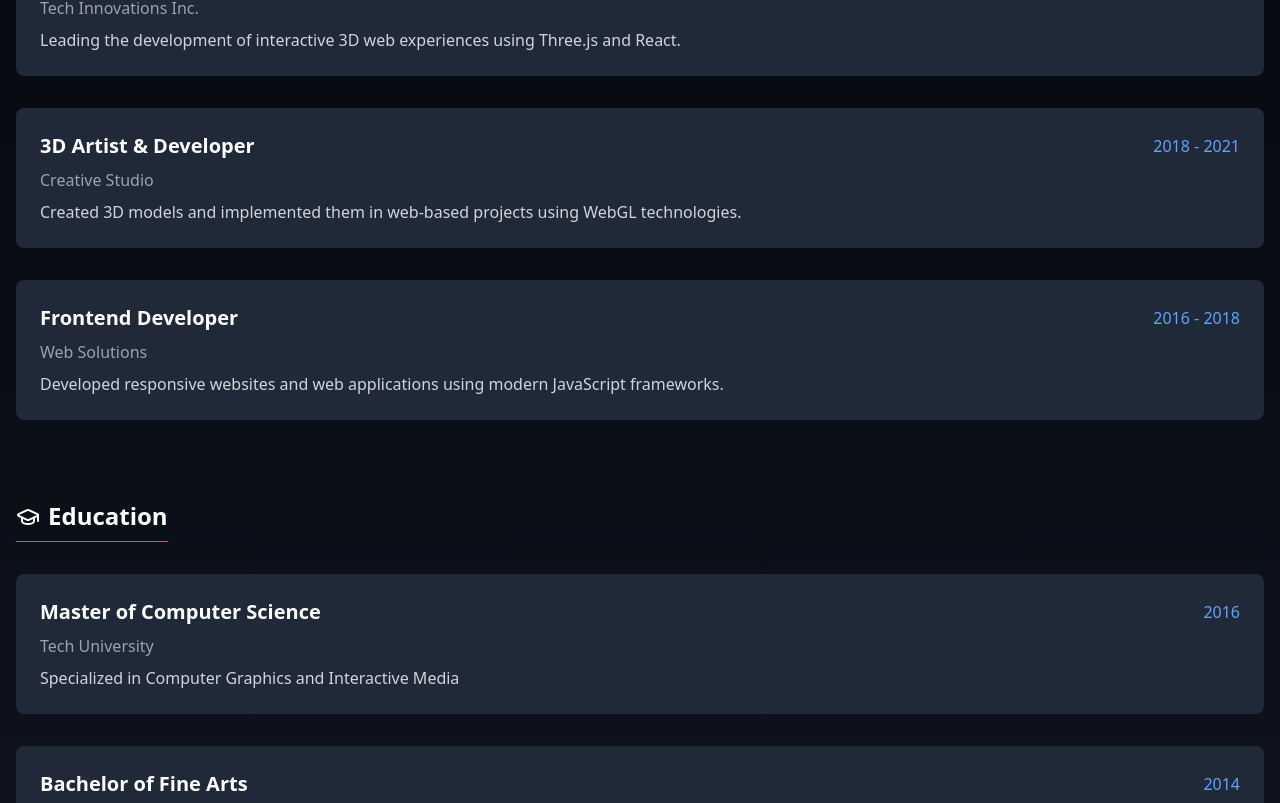
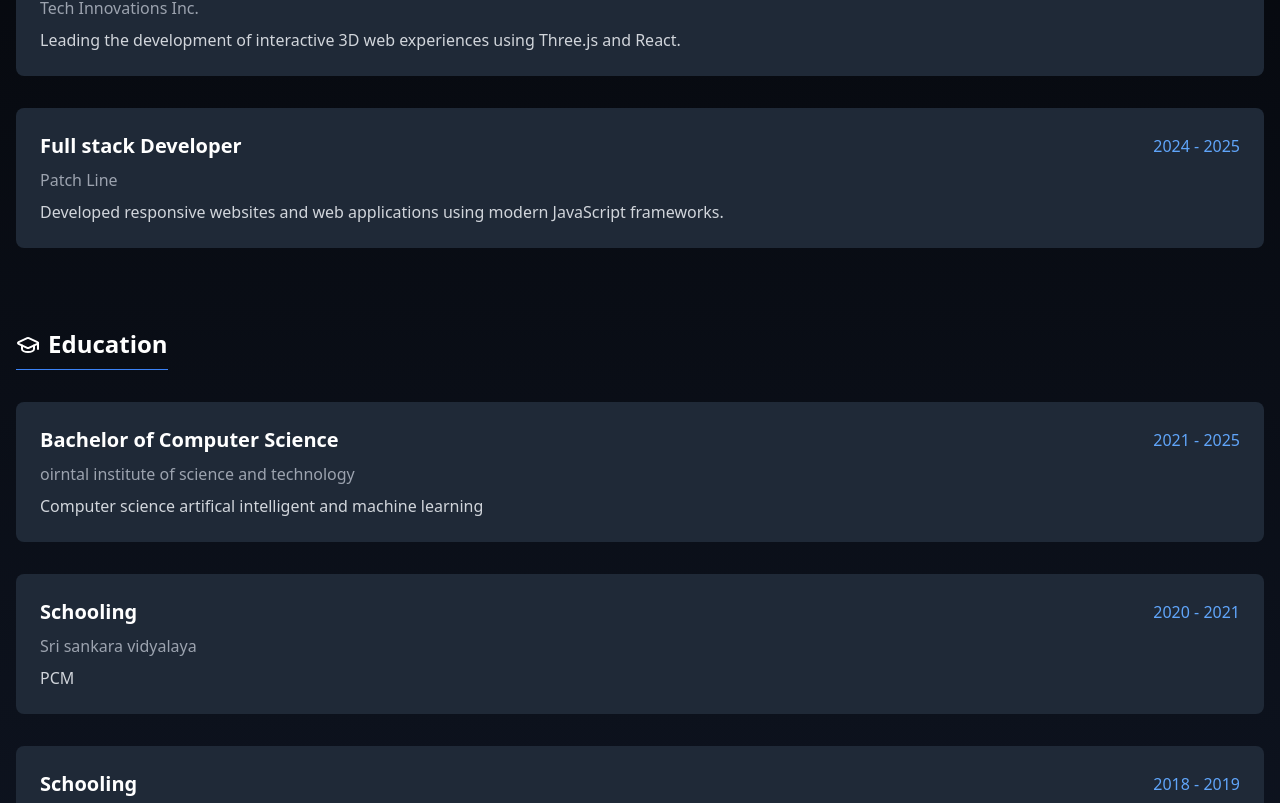
Before and after one commit to peyanshu/NewPortfolio, a React (Vite) app: page /about in a window 1280 px wide. Shown: the part 937-1740 px from the top of the page. Built offline with nearby package versions, Linux system fonts and the light colour scheme; no server answers.

Commit message:
Update About.tsx

```diff
--- a/src/pages/About.tsx
+++ b/src/pages/About.tsx
@@ -13,37 +13,38 @@ const About = () => {
 
   const experiences = [
     {
-      title: 'Senior Frontend Developer',
+      title: 'Flutter Developer',
       company: 'Tech Innovations Inc.',
-      period: '2021 - Present',
+      period: '2025 - Present',
       description: 'Leading the development of interactive 3D web experiences using Three.js and React.'
     },
+
     {
-      title: '3D Artist & Developer',
-      company: 'Creative Studio',
-      period: '2018 - 2021',
-      description: 'Created 3D models and implemented them in web-based projects using WebGL technologies.'
-    },
-    {
-      title: 'Frontend Developer',
-      company: 'Web Solutions',
-      period: '2016 - 2018',
+      title: 'Full stack Developer',
+      company: 'Patch Line',
+      period: '2024 - 2025',
       description: 'Developed responsive websites and web applications using modern JavaScript frameworks.'
     }
   ];
 
   const education = [
     {
-      degree: 'Master of Computer Science',
-      institution: 'Tech University',
-      year: '2016',
-      description: 'Specialized in Computer Graphics and Interactive Media'
+      degree: 'Bachelor of Computer Science',
+      institution: 'oirntal institute of science and technology',
+      year: '2021 - 2025',
+      description: 'Computer science artifical intelligent and machine learning'
     },
     {
-      degree: 'Bachelor of Fine Arts',
-      institution: 'Art & Design Academy',
-      year: '2014',
-      description: '3D Modeling and Digital Art'
+      degree: 'Schooling',
+      institution: 'Sri sankara vidyalaya',
+      year: '2020 - 2021',
+      description: 'PCM'
+    },
+    {
+      degree: 'Schooling',
+      institution: 'Sri sankara vidyalaya',
+      year: '2018 - 2019',
+
     }
   ];
 
```
